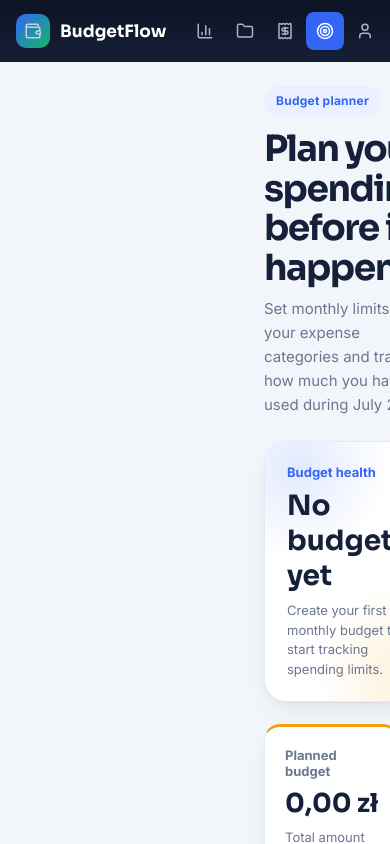
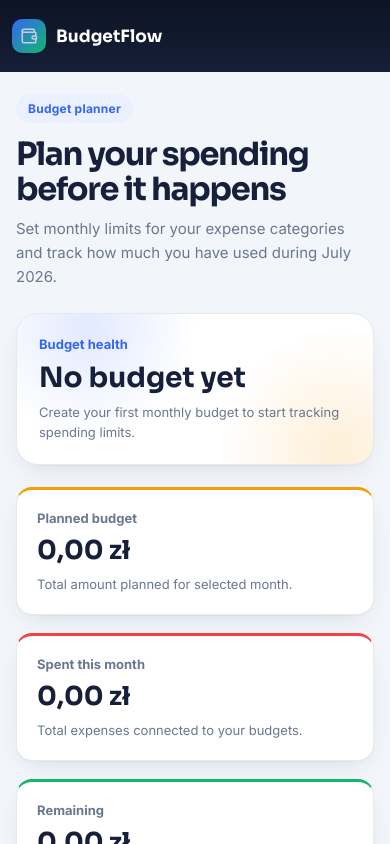
Before and after one commit to YMoso/BudgetFlow, a React app in the folder frontend/: page /budgets in a window 390 px wide. Shown: the top 844 px of the page. Built offline with nearby package versions, Linux system fonts and the light colour scheme; no server answers; sample sign-in values are in the browser's storage; the HTML template or start-up script is replaced by a standard one.

Commit message:
fix: improve mobile layout

```diff
--- a/frontend/src/styles/reset.css
+++ b/frontend/src/styles/reset.css
@@ -45,3 +45,20 @@ img,
 svg {
   max-width: 100%;
 }
+
+html,
+body,
+#root {
+  width: 100%;
+  max-width: 100%;
+  overflow-x: hidden;
+}
+
+* {
+  box-sizing: border-box;
+}
+
+img,
+svg {
+  max-width: 100%;
+}
--- a/frontend/src/styles/responsive.css
+++ b/frontend/src/styles/responsive.css
@@ -178,3 +178,212 @@
     flex-wrap: wrap;
   }
 }
+
+/* ============ Strong mobile layout fix ============ */
+
+@media (max-width: 760px) {
+  body {
+    overflow-x: hidden;
+  }
+
+  .app-shell {
+    width: 100%;
+    max-width: 100%;
+    overflow-x: hidden;
+  }
+
+  .app-content {
+    width: 100%;
+    max-width: 100%;
+    margin-left: 0;
+    overflow-x: hidden;
+  }
+
+  .page {
+    width: 100%;
+    max-width: 100%;
+    padding: 22px 16px 42px;
+    overflow-x: hidden;
+  }
+
+  /* Mobile sidebar */
+  .sidebar {
+    width: 100%;
+    max-width: 100%;
+    position: static;
+    height: auto;
+    padding: 12px;
+    gap: 10px;
+    overflow-x: auto;
+  }
+
+  .sidebar-brand {
+    flex-shrink: 0;
+  }
+
+  .sidebar-nav {
+    display: flex;
+    flex-direction: row;
+    gap: 8px;
+    overflow-x: auto;
+    flex: 1;
+  }
+
+  .sidebar-link {
+    flex-shrink: 0;
+    width: 48px;
+    height: 48px;
+    justify-content: center;
+    padding: 0;
+  }
+
+  .sidebar-link span {
+    display: none;
+  }
+
+  .sidebar-footer {
+    flex-shrink: 0;
+    margin-left: 0;
+    padding-top: 0;
+    border-top: none;
+  }
+
+  .sidebar-logout {
+    width: 48px;
+    height: 48px;
+    justify-content: center;
+    padding: 0;
+  }
+
+  .sidebar-logout span {
+    display: none;
+  }
+
+  /* Auth pages */
+  .auth-page,
+  .auth-page-split {
+    width: 100%;
+    max-width: 100%;
+    min-height: auto;
+    padding: 20px 16px 42px;
+    overflow-x: hidden;
+  }
+
+  .auth-hero,
+  .auth-hero-wide {
+    width: 100%;
+    max-width: 100%;
+    display: block;
+    padding: 0;
+  }
+
+  .auth-panel,
+  .auth-card,
+  .auth-card-large,
+  .auth-form-card {
+    width: 100%;
+    max-width: 100%;
+    min-width: 0;
+  }
+
+  .auth-preview,
+  .auth-preview-pro,
+  .register-preview {
+    display: none;
+  }
+
+  .auth-intro {
+    text-align: center;
+  }
+
+  .auth-intro h1 {
+    font-size: 32px;
+    line-height: 1.1;
+    letter-spacing: -0.04em;
+  }
+
+  .auth-lead {
+    font-size: 15px;
+  }
+
+  .auth-feature-list {
+    display: none;
+  }
+
+  .auth-benefits {
+    justify-content: center;
+    flex-wrap: wrap;
+  }
+
+  .form-grid {
+    grid-template-columns: 1fr;
+  }
+
+  /* Dashboard */
+  .dashboard-hero,
+  .dashboard-insight-card,
+  .dashboard-main-grid,
+  .dashboard-bottom-grid,
+  .dashboard-pie-layout {
+    grid-template-columns: 1fr;
+    width: 100%;
+    max-width: 100%;
+  }
+
+  .dashboard-hero {
+    text-align: center;
+  }
+
+  .dashboard-hero h1 {
+    font-size: 34px;
+  }
+
+  .dashboard-filter-card {
+    width: 100%;
+    flex-direction: column;
+    align-items: stretch;
+  }
+
+  .dashboard-filter-card .form-row {
+    width: 100%;
+  }
+
+  .dashboard-stat-grid {
+    grid-template-columns: 1fr;
+  }
+
+  /* Other feature pages */
+  .categories-hero,
+  .transactions-hero,
+  .budgets-hero,
+  .profile-hero,
+  .categories-layout-grid,
+  .transactions-layout-grid,
+  .budgets-layout-grid,
+  .profile-layout-grid {
+    grid-template-columns: 1fr;
+    width: 100%;
+    max-width: 100%;
+  }
+
+  .categories-summary-grid,
+  .transactions-summary-grid,
+  .budgets-summary-grid {
+    grid-template-columns: 1fr;
+  }
+
+  .categories-hero h1,
+  .transactions-hero h1,
+  .budgets-hero h1,
+  .profile-hero h1 {
+    font-size: 32px;
+  }
+
+  .category-item-card,
+  .transaction-item-card,
+  .budget-item-card,
+  .profile-detail-item {
+    width: 100%;
+    max-width: 100%;
+  }
+}
```
Also changed, not shown: frontend/vercel.json (added).
